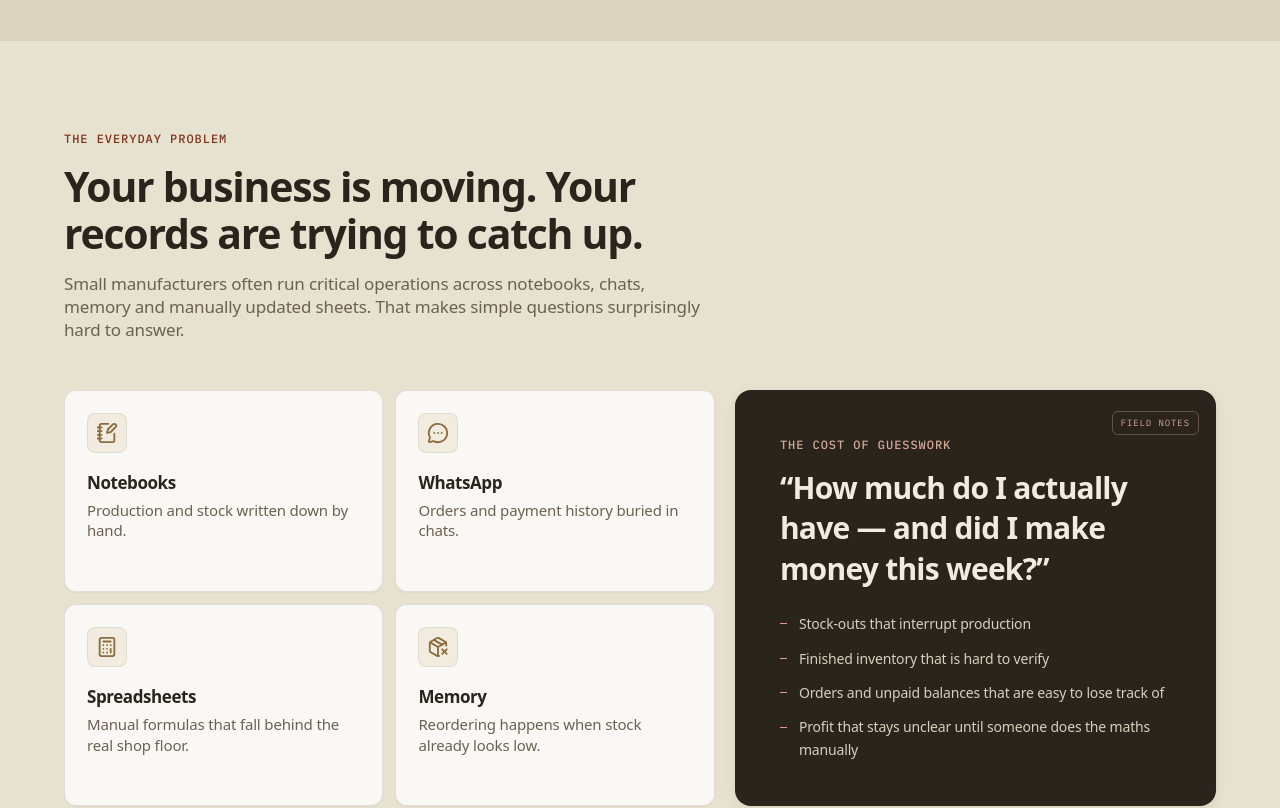
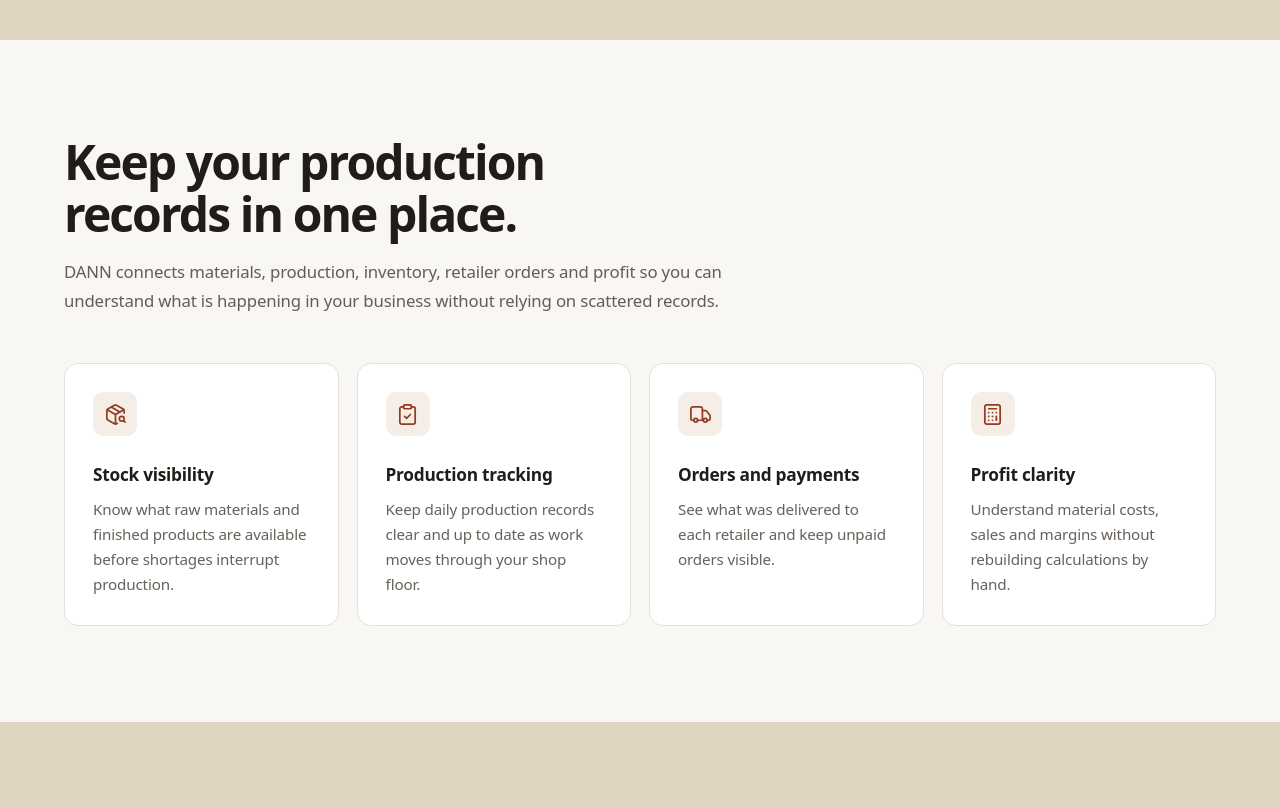
Before and after one commit to Team-DANN/DANN, a React (Vite) app in the folder frontend/landing-page/: page / in a window 1280 px wide. Shown: the part 780-1588 px from the top of the page. Built offline with nearby package versions, Linux system fonts and the light colour scheme; a web font is replaced by a local one.

Commit message:
style: refine DANN problem section

```diff
--- /dev/null
+++ b/frontend/landing-page/src/components/ProblemSection.css
@@ -0,0 +1,135 @@
+.dann-problem {
+    padding: 96px 0;
+    background: #f8f7f3;
+  }
+
+  .dann-problem__intro {
+    max-width: 760px;
+    margin-bottom: 48px;
+  }
+
+  .dann-problem__intro h2 {
+    margin: 0 0 18px;
+    color: #201d19;
+    font-size: clamp(2rem, 4vw, 3rem);
+    font-weight: 650;
+    line-height: 1.08;
+    letter-spacing: -0.04em;
+  }
+
+  .dann-problem__intro p {
+    max-width: 680px;
+    margin: 0;
+    color: #625d55;
+    font-size: 1.05rem;
+    line-height: 1.7;
+  }
+
+  .dann-problem__grid {
+    display: grid;
+    grid-template-columns: repeat(4, minmax(0, 1fr));
+    gap: 18px;
+  }
+
+  .dann-problem-card {
+    height: 100%;
+    min-height: 245px;
+    padding: 28px;
+    border: 1px solid #e5e1d9;
+    border-radius: 14px;
+    background: #ffffff;
+    transition:
+      transform 180ms ease,
+      border-color 180ms ease,
+      box-shadow 180ms ease;
+  }
+
+  .dann-problem-card:hover {
+    transform: translateY(-4px);
+    border-color: rgba(145, 60, 34, 0.28);
+    box-shadow: 0 16px 40px rgba(31, 27, 23, 0.08);
+  }
+
+  .dann-problem-card__icon {
+    display: grid;
+    width: 44px;
+    height: 44px;
+    place-items: center;
+    margin-bottom: 28px;
+    border-radius: 10px;
+    background: #f4eee7;
+    color: #913c22;
+  }
+
+  .dann-problem-card h3 {
+    margin: 0 0 10px;
+    color: #201d19;
+    font-size: 1.08rem;
+    font-weight: 650;
+    line-height: 1.3;
+    letter-spacing: -0.015em;
+  }
+
+  .dann-problem-card p {
+    margin: 0;
+    color: #686159;
+    font-size: 0.95rem;
+    line-height: 1.65;
+  }
+
+  @media (max-width: 1000px) {
+    .dann-problem {
+      padding: 80px 0;
+    }
+
+    .dann-problem__grid {
+      grid-template-columns: repeat(2, minmax(0, 1fr));
+    }
+
+    .dann-problem-card {
+      min-height: 220px;
+    }
+  }
+
+  @media (max-width: 640px) {
+    .dann-problem {
+      padding: 64px 0;
+    }
+
+    .dann-problem__intro {
+      margin-bottom: 32px;
+    }
+
+    .dann-problem__intro h2 {
+      font-size: 2rem;
+    }
+
+    .dann-problem__intro p {
+      font-size: 1rem;
+      line-height: 1.65;
+    }
+
+    .dann-problem__grid {
+      grid-template-columns: 1fr;
+      gap: 14px;
+    }
+
+    .dann-problem-card {
+      min-height: auto;
+      padding: 24px;
+    }
+
+    .dann-problem-card__icon {
+      margin-bottom: 22px;
+    }
+  }
+
+  @media (prefers-reduced-motion: reduce) {
+    .dann-problem-card {
+      transition: none;
+    }
+
+    .dann-problem-card:hover {
+      transform: none;
+    }
+  }
--- a/frontend/landing-page/src/components/ProblemSection.jsx
+++ b/frontend/landing-page/src/components/ProblemSection.jsx
@@ -1,49 +1,68 @@
-import { Calculator, MessageCircleMore, NotebookPen, PackageX } from 'lucide-react'
+import {
+  Calculator,
+  ClipboardCheck,
+  PackageSearch,
+  Truck,
+} from 'lucide-react'
 import Reveal from './Reveal.jsx'
-import SectionHeader from './SectionHeader.jsx'
+import './ProblemSection.css'
 
-const habits = [
-  { icon: NotebookPen, label: 'Notebooks', note: 'Production and stock written down by hand.' },
-  { icon: MessageCircleMore, label: 'WhatsApp', note: 'Orders and payment history buried in chats.' },
-  { icon: Calculator, label: 'Spreadsheets', note: 'Manual formulas that fall behind the real shop floor.' },
-  { icon: PackageX, label: 'Memory', note: 'Reordering happens when stock already looks low.' },
+const problems = [
+  {
+    icon: PackageSearch,
+    title: 'Stock visibility',
+    description:
+      'Know what raw materials and finished products are available before shortages interrupt production.',
+  },
+  {
+    icon: ClipboardCheck,
+    title: 'Production tracking',
+    description:
+      'Keep daily production records clear and up to date as work moves through your shop floor.',
+  },
+  {
+    icon: Truck,
+    title: 'Orders and payments',
+    description:
+      'See what was delivered to each retailer and keep unpaid orders visible.',
+  },
+  {
+    icon: Calculator,
+    title: 'Profit clarity',
+    description:
+      'Understand material costs, sales and margins without rebuilding calculations by hand.',
+  },
 ]
 
 export default function ProblemSection() {
   return (
-    <section className="section section--light" id="problem">
+    <section className="dann-problem" id="problem">
       <div className="container">
         <Reveal>
-          <SectionHeader
-            eyebrow="The everyday problem"
-            title="Your business is moving. Your records are trying to catch up."
-            body="Small manufacturers often run critical operations across notebooks, chats, memory and manually updated sheets. That makes simple questions surprisingly hard to answer."
-          />
+          <div className="dann-problem__intro">
+            <h2>Keep your production records in one place.</h2>
+
+            <p>
+              DANN connects materials, production, inventory, retailer orders
+              and profit so you can understand what is happening in your
+              business without relying on scattered records.
+            </p>
+          </div>
         </Reveal>
 
-        <div className="problem-layout">
-          <div className="habit-grid">
-            {habits.map(({ icon: Icon, label, note }, index) => (
-              <Reveal key={label} delay={index * 60}>
-                <article className="habit-card">
-                  <div className="icon-box"><Icon size={22} /></div>
-                  <h3>{label}</h3>
-                  <p>{note}</p>
-                </article>
-              </Reveal>
-            ))}
-          </div>
+        <div className="dann-problem__grid">
+          {problems.map(({ icon: Icon, title, description }, index) => (
+            <Reveal key={title} delay={index * 60}>
+              <article className="dann-problem-card">
+                <div className="dann-problem-card__icon" aria-hidden="true">
+                  <Icon size={23} strokeWidth={1.8} />
+                </div>
 
-          <Reveal className="problem-callout" delay={120}>
-            <p className="eyebrow eyebrow--inverse">The cost of guesswork</p>
-            <h3>“How much do I actually have — and did I make money this week?”</h3>
-            <ul className="plain-list">
-              <li>Stock-outs that interrupt production</li>
-              <li>Finished inventory that is hard to verify</li>
-              <li>Orders and unpaid balances that are easy to lose track of</li>
-              <li>Profit that stays unclear until someone does the maths manually</li>
-            </ul>
-          </Reveal>
+                <h3>{title}</h3>
+                <p>{description}</p>
+              </article>
+            </Reveal>
+          ))}
         </div>
       </div>
     </section>
```
